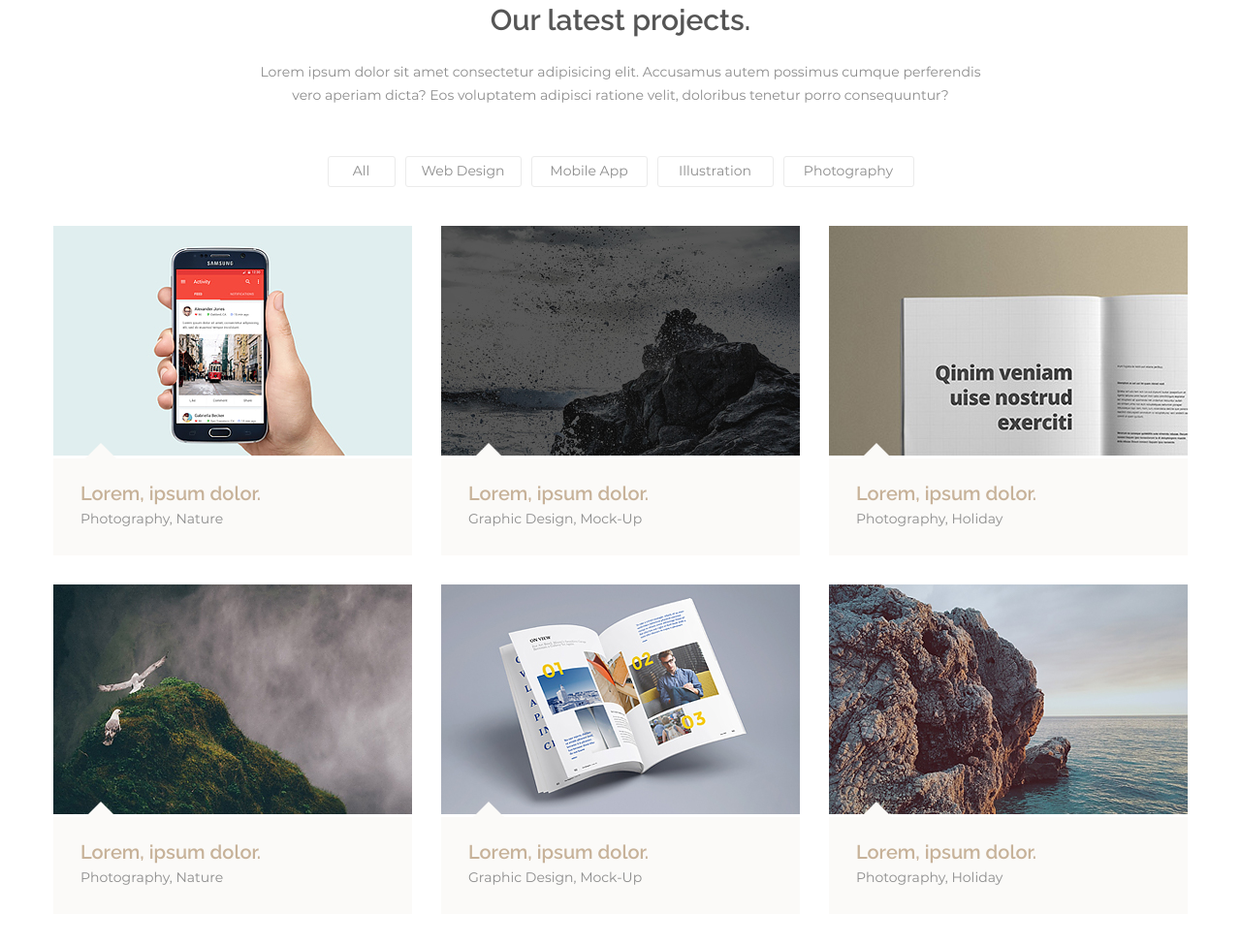
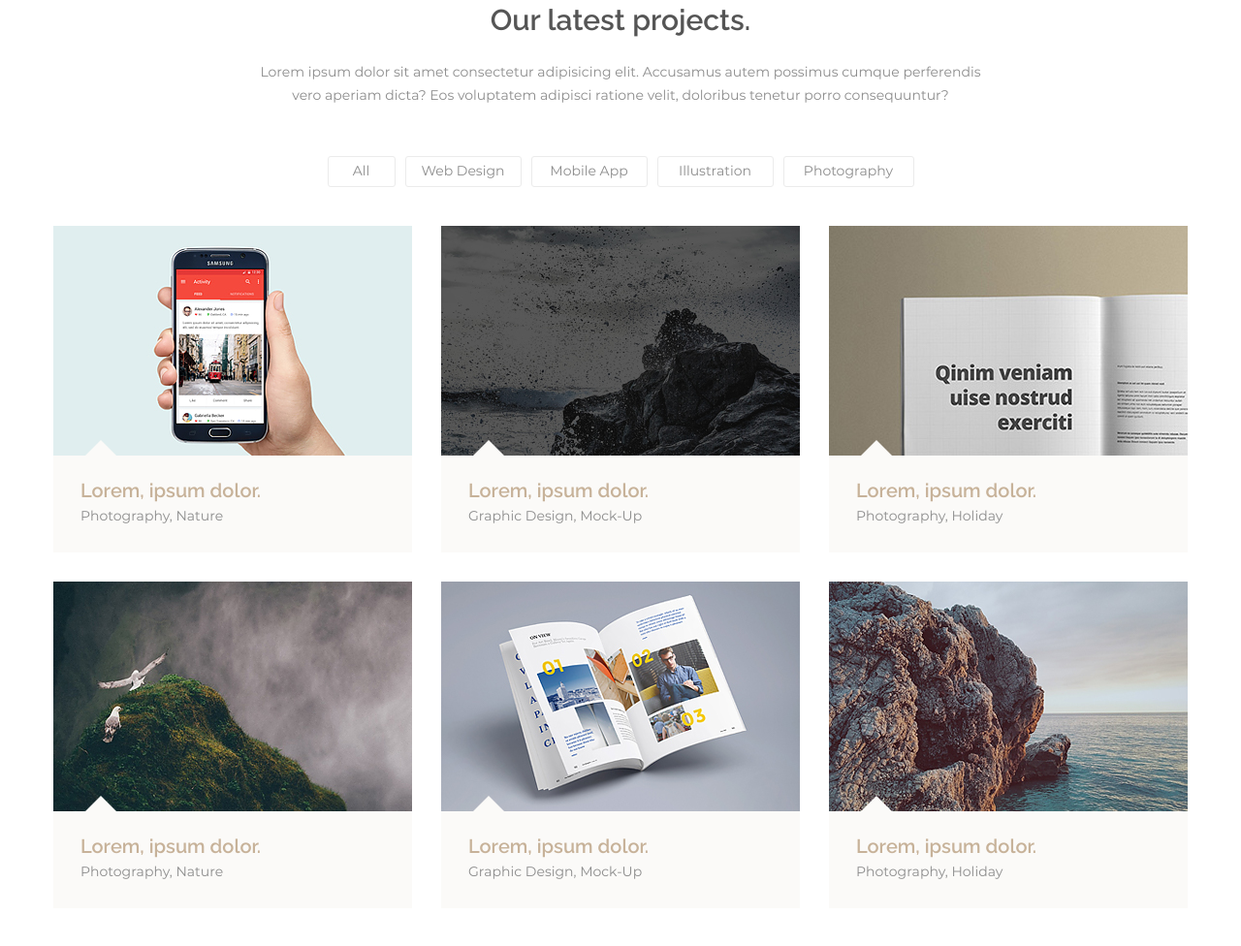
Before and after one commit to xameYeoh/geekbrainshtml5-2maket-, a plain HTML site: page index.html in a window 1280 px wide. Shown: the part 2329-3305 px from the top of the page at 97% size. Drawn offline with Linux system fonts and the light colour scheme.

Commit message:
corrected hover image extra pixels by adding display block to them

```diff
--- a/index.html
+++ b/index.html
@@ -205,7 +205,7 @@
         <ul class="article-grid container">
             <li>
                 <article class="project-article article">
-                    <img src="images/phone-card.jpg" alt="phone" class="projects-article__image">
+                    <img src="images/phone-card.jpg" alt="phone" class="project-article__image">
                     <a href="#" class="project-article__link"> <svg class="project-article__lupa-icon"
                             xmlns="http://www.w3.org/2000/svg" xmlns:xlink="http://www.w3.org/1999/xlink" width="29px"
                             height="27px" viewBox="0 0 29 27">
@@ -227,7 +227,7 @@
             <li>
                 <article class="project-article article">
 
-                    <img src="images/mountain.jpg" alt="mountain" class="projects-article__image">
+                    <img src="images/mountain.jpg" alt="mountain" class="project-article__image">
                     <a href="#" class="project-article__link"> <svg class="project-article__lupa-icon"
                             xmlns="http://www.w3.org/2000/svg" xmlns:xlink="http://www.w3.org/1999/xlink" width="29px"
                             height="27px" viewBox="0 0 29 27">
@@ -249,7 +249,7 @@
             </li>
             <li>
                 <article class="project-article article">
-                    <img src="images/book.jpg" alt="book" class="projects-article__image">
+                    <img src="images/book.jpg" alt="book" class="project-article__image">
                     <a href="#" class="project-article__link"> <svg class="project-article__lupa-icon"
                             xmlns="http://www.w3.org/2000/svg" xmlns:xlink="http://www.w3.org/1999/xlink" width="29px"
                             height="27px" viewBox="0 0 29 27">
@@ -271,7 +271,7 @@
             </li>
             <li>
                 <article class="project-article article">
-                    <img src="images/birds.jpg" alt="birds" class="projects-article__image">
+                    <img src="images/birds.jpg" alt="birds" class="project-article__image">
                     <a href="#" class="project-article__link"> <svg class="project-article__lupa-icon"
                             xmlns="http://www.w3.org/2000/svg" xmlns:xlink="http://www.w3.org/1999/xlink" width="29px"
                             height="27px" viewBox="0 0 29 27">
@@ -293,7 +293,7 @@
             </li>
             <li>
                 <article class="project-article article">
-                    <img src="images/journal.jpg" alt="journal" class="projects-article__image">
+                    <img src="images/journal.jpg" alt="journal" class="project-article__image">
                     <a href="#" class="project-article__link"> <svg class="project-article__lupa-icon"
                             xmlns="http://www.w3.org/2000/svg" xmlns:xlink="http://www.w3.org/1999/xlink" width="29px"
                             height="27px" viewBox="0 0 29 27">
@@ -315,7 +315,7 @@
             </li>
             <li>
                 <article class="project-article article">
-                    <img src="images/ocean-mountain.jpg" alt="ocean and mountain" class="projects-article__image">
+                    <img src="images/ocean-mountain.jpg" alt="ocean and mountain" class="project-article__image">
                     <a href="#" class="project-article__link"> <svg class="project-article__lupa-icon"
                             xmlns="http://www.w3.org/2000/svg" xmlns:xlink="http://www.w3.org/1999/xlink" width="29px"
                             height="27px" viewBox="0 0 29 27">
--- a/styles/style.scss
+++ b/styles/style.scss
@@ -549,6 +549,7 @@ a {
     }
 
     &__image {
+        display: block;
         object-fit: cover;
         width: 370px;
         height: 237px;
@@ -691,6 +692,10 @@ a {
     height: auto;
     position: relative;
 
+    img {
+        display: block;
+    }
+
     &:hover {
         cursor: pointer;
         &::after {
@@ -704,6 +709,7 @@ a {
         }
         .product-article__text-wrapper {
             background: #362f2d;
+            border: none;
         }
         .title {
             color: #c7b299;
@@ -752,6 +758,7 @@ a {
         padding: 30px;
         border: 1px solid #f8f8f8;
         box-sizing: border-box;
+        border-top: none;
     }
 }
 
```
Also changed, not shown: styles/style.css, 1 other file.
